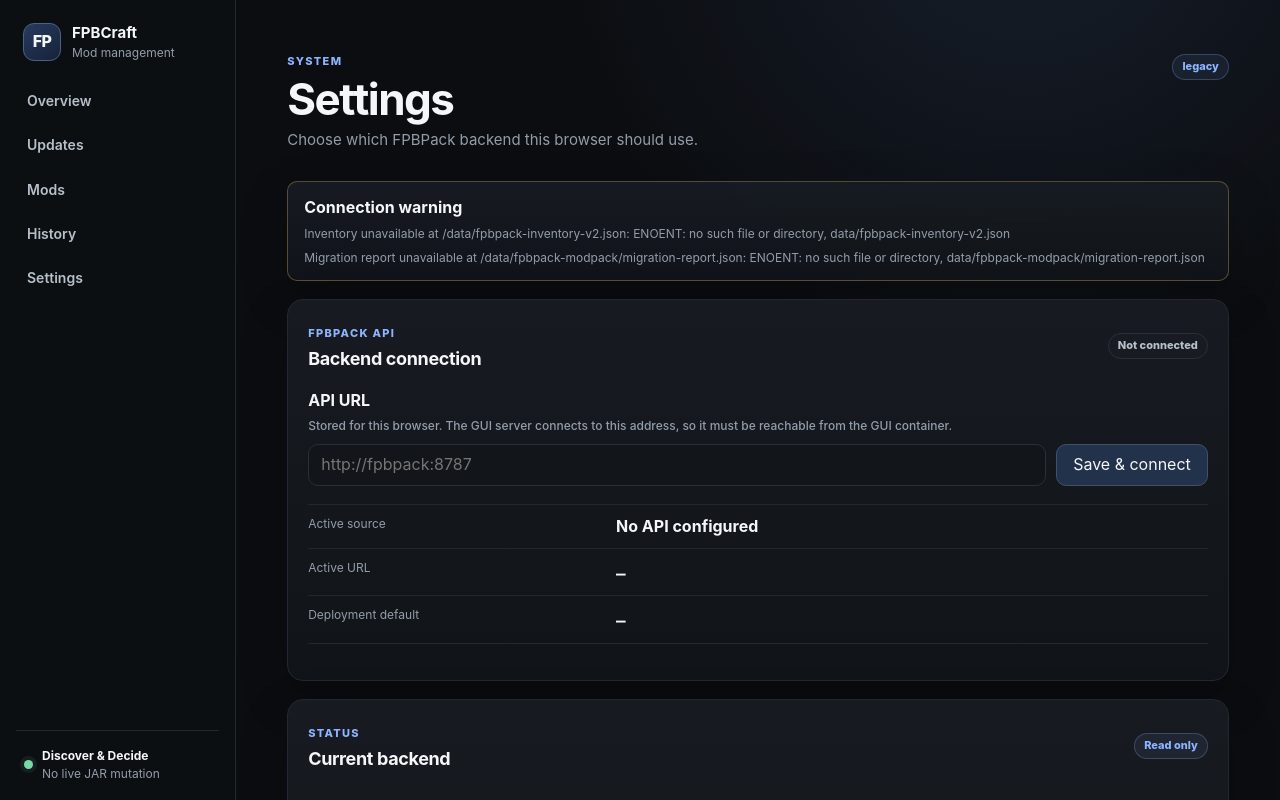
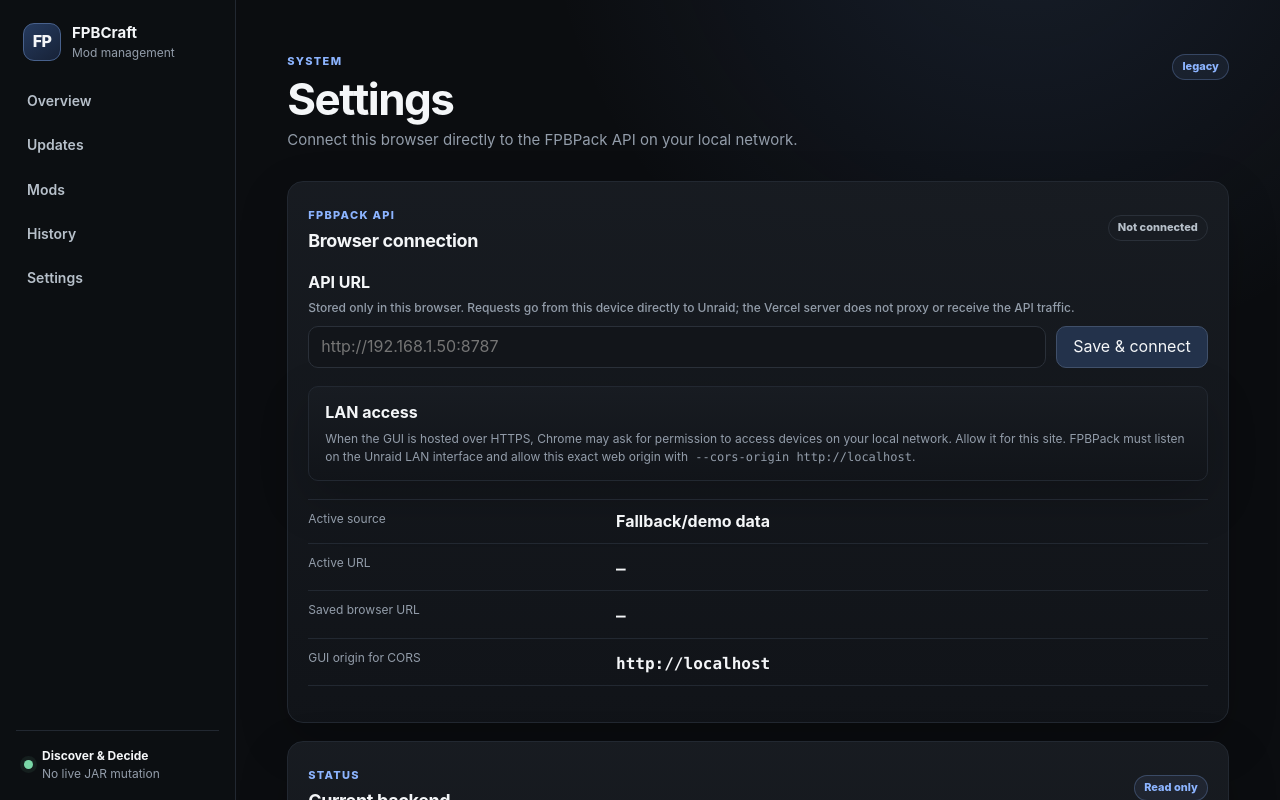
Before and after one commit to fpbcraft/fpbcraft-gui, a Next.js app: page /settings in a window 1280 px wide. Shown: the top 800 px of the page. Built offline with nearby package versions, Linux system fonts and the light colour scheme.

Commit message:
gui: connect to FPBPack directly from browser

```diff
--- a/src/app/settings/page.tsx
+++ b/src/app/settings/page.tsx
@@ -1,60 +1,72 @@
+'use client';
+
+import {useEffect, useState, type FormEvent} from 'react';
 import {PageHeader, Pill} from '@/components/ui';
-import {loadManagementState} from '@/lib/management';
-import {resetApiUrl, saveApiUrl} from './actions';
+import {useManagement} from '@/components/management-provider';
 
-export const dynamic = 'force-dynamic';
+export default function SettingsPage() {
+  const {
+    state,
+    browserApiUrl,
+    connectionStatus,
+    connectionError,
+    connect,
+    resetBrowserApiUrl,
+    refresh,
+  } = useManagement();
+  const [apiUrl, setApiUrl] = useState(
+    browserApiUrl ?? state.apiUrl ?? state.environmentApiUrl ?? '',
+  );
+  const [browserOrigin, setBrowserOrigin] = useState('');
 
-export default async function SettingsPage({
-  searchParams,
-}: {
-  searchParams: Promise<{connection?: string; message?: string}>;
-}) {
-  const [state, params] = await Promise.all([loadManagementState(), searchParams]);
-  const connected = state.source === 'api';
+  useEffect(() => {
+    setBrowserOrigin(window.location.origin);
+  }, []);
+
+  useEffect(() => {
+    if (browserApiUrl) {
+      setApiUrl(browserApiUrl);
+    }
+  }, [browserApiUrl]);
+
+  const connected = state.source === 'api' && connectionStatus === 'connected';
+
+  async function handleSubmit(event: FormEvent<HTMLFormElement>) {
+    event.preventDefault();
+    await connect(apiUrl);
+  }
 
   return (
     <>
       <PageHeader
         eyebrow="System"
         title="Settings"
-        description="Choose which FPBPack backend this browser should use."
+        description="Connect this browser directly to the FPBPack API on your local network."
         action={
-          <Pill tone={connected ? 'good' : state.apiUrl ? 'warn' : 'blue'}>
-            {connected ? 'Connected' : state.apiUrl ? 'Connection failed' : state.source}
+          <Pill
+            tone={
+              connectionStatus === 'connected'
+                ? 'good'
+                : connectionStatus === 'error'
+                  ? 'warn'
+                  : 'blue'
+            }
+          >
+            {connectionStatus === 'connecting'
+              ? 'Connecting…'
+              : connectionStatus === 'connected'
+                ? 'Connected'
+                : connectionStatus === 'error'
+                  ? 'Connection failed'
+                  : state.source}
           </Pill>
         }
       />
 
-      {params.connection === 'saved' && connected ? (
-        <section className="notice notice-good">
-          <strong>Backend connected</strong>
-          <p>The browser-specific FPBPack API URL was saved and verified.</p>
-        </section>
-      ) : null}
-
-      {params.connection === 'default' ? (
-        <section className="notice">
-          <strong>Browser override cleared</strong>
-          <p>
-            The GUI is now using the deployment default, or compatibility data if no
-            default backend is configured.
-          </p>
-        </section>
-      ) : null}
-
-      {params.connection === 'invalid' ? (
-        <section className="notice notice-warn">
-          <strong>Invalid backend URL</strong>
-          <p>{params.message ?? 'Enter a valid http:// or https:// URL.'}</p>
-        </section>
-      ) : null}
-
-      {state.errors.length ? (
+      {connectionError ? (
         <section className="notice notice-warn">
           <strong>Connection warning</strong>
-          {state.errors.map((error) => (
-            <p key={error}>{error}</p>
-          ))}
+          <p>{connectionError}</p>
         </section>
       ) : null}
 
@@ -62,19 +74,19 @@
         <div className="panel-heading">
           <div>
             <span className="eyebrow">FPBPack API</span>
-            <h2>Backend connection</h2>
+            <h2>Browser connection</h2>
           </div>
           <Pill tone={connected ? 'good' : 'neutral'}>
             {connected ? 'Live backend' : 'Not connected'}
           </Pill>
         </div>
 
-        <form className="connection-form" action={saveApiUrl}>
+        <form className="connection-form" onSubmit={handleSubmit}>
           <label htmlFor="api-url">
             API URL
             <span>
-              Stored for this browser. The GUI server connects to this address, so it
-              must be reachable from the GUI container.
+              Stored only in this browser. Requests go from this device directly to
+              Unraid; the Vercel server does not proxy or receive the API traffic.
             </span>
           </label>
           <div className="connection-input-row">
@@ -83,23 +95,40 @@
               name="apiUrl"
               type="url"
               inputMode="url"
-              defaultValue={state.apiUrl ?? state.environmentApiUrl ?? ''}
-              placeholder="http://fpbpack:8787"
+              value={apiUrl}
+              onChange={(event) => setApiUrl(event.target.value)}
+              placeholder="http://192.168.1.50:8787"
               autoComplete="url"
             />
-            <button type="submit">Save &amp; connect</button>
+            <button type="submit" disabled={connectionStatus === 'connecting'}>
+              {connectionStatus === 'connecting' ? 'Connecting…' : 'Save & connect'}
+            </button>
           </div>
         </form>
+
+        <div className="notice">
+          <strong>LAN access</strong>
+          <p>
+            When the GUI is hosted over HTTPS, Chrome may ask for permission to access
+            devices on your local network. Allow it for this site. FPBPack must listen
+            on the Unraid LAN interface and allow this exact web origin with
+            <span className="mono">
+              {' '}
+              --cors-origin {browserOrigin || 'https://your-gui.example'}
+            </span>
+            .
+          </p>
+        </div>
 
         <div className="connection-meta">
           <div>
             <span>Active source</span>
             <strong>
               {state.apiUrlSource === 'browser'
-                ? 'Browser override'
+                ? 'Browser → LAN'
                 : state.apiUrlSource === 'environment'
-                  ? 'Deployment default'
-                  : 'No API configured'}
+                  ? 'GUI server deployment default'
+                  : 'Fallback/demo data'}
             </strong>
           </div>
           <div>
@@ -107,18 +136,39 @@
             <strong className="mono">{state.apiUrl ?? '—'}</strong>
           </div>
           <div>
-            <span>Deployment default</span>
-            <strong className="mono">{state.environmentApiUrl ?? '—'}</strong>
+            <span>Saved browser URL</span>
+            <strong className="mono">{browserApiUrl ?? '—'}</strong>
+          </div>
+          <div>
+            <span>GUI origin for CORS</span>
+            <strong className="mono">{browserOrigin || 'Loading…'}</strong>
           </div>
         </div>
 
-        {state.apiUrlSource === 'browser' ? (
-          <form action={resetApiUrl}>
-            <button type="submit" className="secondary-button">
-              Reset to deployment default
-            </button>
-          </form>
-        ) : null}
+        <div className="connection-actions">
+          {browserApiUrl ? (
+            <>
+              <button
+                type="button"
+                className="secondary-button"
+                onClick={() => void refresh()}
+                disabled={connectionStatus === 'connecting'}
+              >
+                Test connection
+              </button>
+              <button
+                type="button"
+                className="secondary-button"
+                onClick={() => {
+                  resetBrowserApiUrl();
+                  setApiUrl(state.environmentApiUrl ?? '');
+                }}
+              >
+                Clear browser URL
+              </button>
+            </>
+          ) : null}
+        </div>
       </section>
 
       <section className="panel">
```
